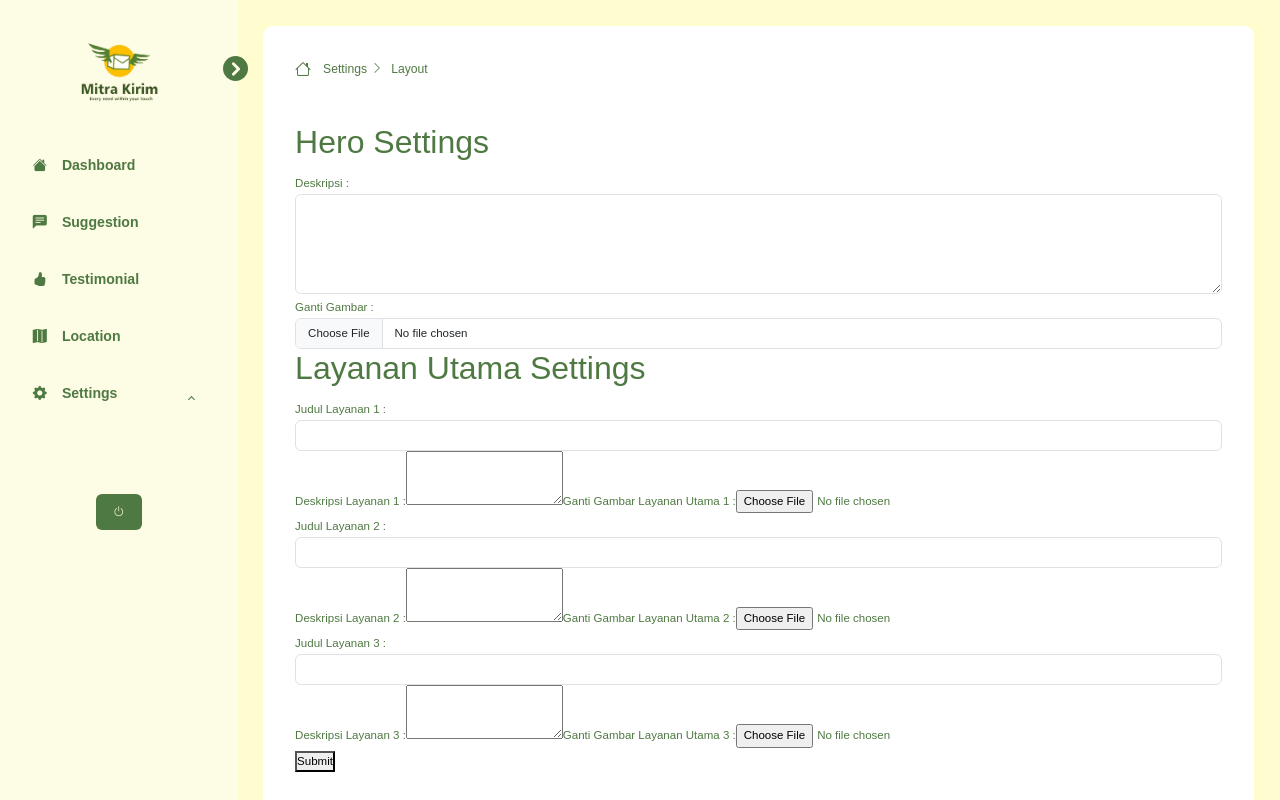
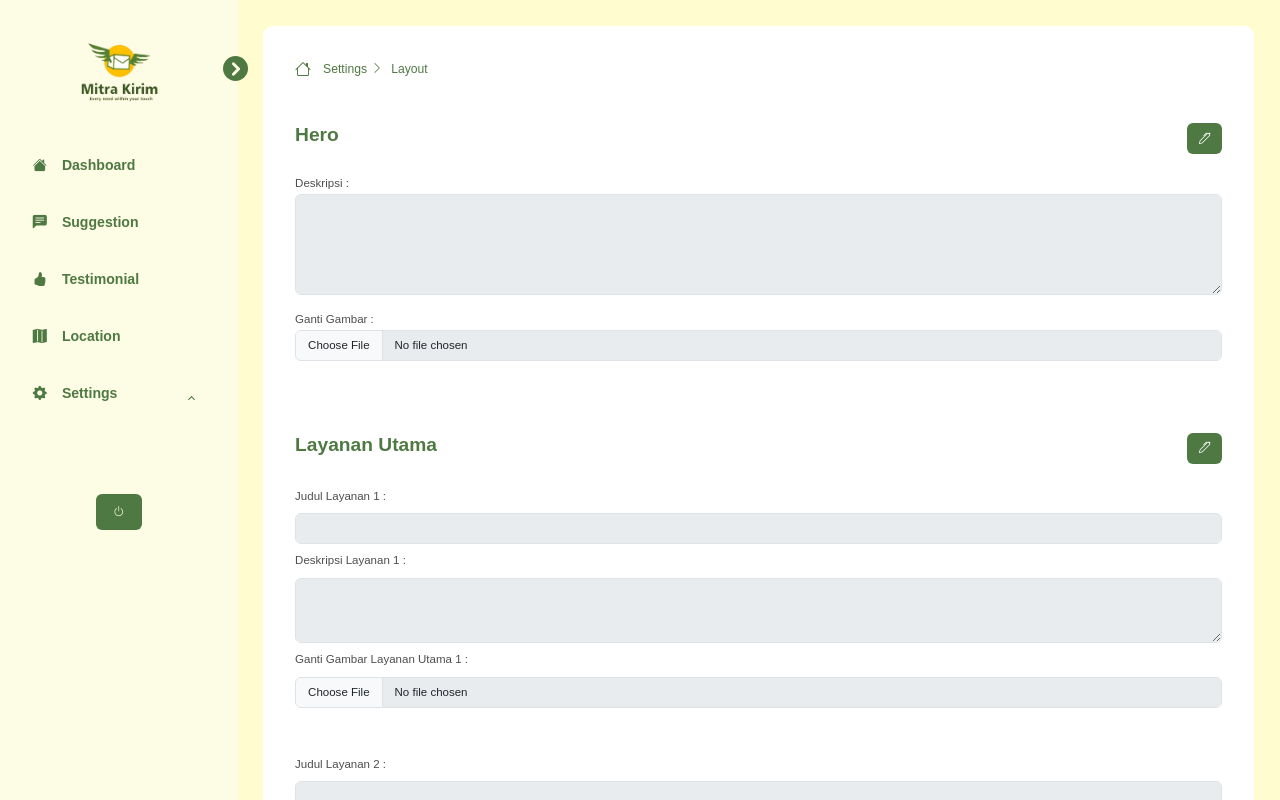
Before and after one commit to nathan-nando/mitra-kirim-fe, a Next.js app: page /admin/settings/layout in a window 1280 px wide. Built offline with nearby package versions, Linux system fonts and the light colour scheme.

Commit message:
update layout

```diff
--- a/src/app/admin/settings/general/action.ts
+++ b/src/app/admin/settings/general/action.ts
@@ -6,6 +6,7 @@ import {httpRequest} from "@/utils/httpRequest";
 
 export async function GetByTypeAPI(types: string[]) {
     try {
+        console.log("CALL")
         const response = await httpRequest(apiConfiguration + "/type", {
             method: "POST",
             headers: {"Content-Type": "application/json"},
@@ -16,6 +17,7 @@ export async function GetByTypeAPI(types: string[]) {
             const errMessage = await response?.json()
             throw new Error(errMessage.message || "Action: Failed Request")
         }
+        console.log(response, "DATA")
         return response
     } catch (error) {
         throw error
--- a/src/app/admin/settings/layout/page.tsx
+++ b/src/app/admin/settings/layout/page.tsx
@@ -1,22 +1,27 @@
 "use client";
 
-import { useState } from "react";
-import { Breadcrumb } from "@/components/ui/breadcrumb/breadcrumb";
+import {useState} from "react";
+import {Breadcrumb} from "@/components/ui/breadcrumb/breadcrumb";
+import {IConfiguration} from "@/app/admin/settings/model";
+import ButtonIcon from "@/components/ui/button/ButtonIcon";
 
 export default function LayoutAdm() {
-    const [heroDescription, setHeroDescription] = useState("");
+    const [dataList, setDataList] = useState<IConfiguration[]>([])
+    const [loading, setLoading] = useState(false)
+    const [selectedLogo, setSelectedLogo] = useState<string>("")
+
+    const [isEditingHero, setEditingHero] = useState<boolean>(false)
+    const [isEditingService, setIsEditingService] = useState<boolean>(false)
+
+
     const [heroImage, setHeroImage] = useState(null);
     const [heroImageUrl, setHeroImageUrl] = useState("");
 
     const [serviceImages, setServiceImages] = useState([
-        { title: "", description: "", image: null, imageUrl: "" },
-        { title: "", description: "", image: null, imageUrl: "" },
-        { title: "", description: "", image: null, imageUrl: "" }
+        {title: "", description: "", image: null, imageUrl: ""},
+        {title: "", description: "", image: null, imageUrl: ""},
+        {title: "", description: "", image: null, imageUrl: ""}
     ]);
-
-    const handleHeroDescriptionChange = (e) => {
-        setHeroDescription(e.target.value);
-    };
 
     const handleHeroImageChange = (e) => {
         setHeroImage(e.target.files[0]);
@@ -36,75 +41,117 @@ export default function LayoutAdm() {
         setServiceImages(newServices);
     };
 
-    const handleSubmit = (e) => {
-        e.preventDefault();
-        // Logika untuk mengirim data ke server atau memproses data
-        console.log({
-            heroDescription,
-            heroImage,
-            services: serviceImages
-        });
-    };
+    const onSubmitHero = () => {
+
+    }
+
+    const onSubmitService = () => {
+
+    }
 
     return (
         <>
-            <Breadcrumb items={["Settings", "Layout"]} />
-            <div className="form-container">
-                <form>
-                    <h2>Hero Settings</h2>
-                    <div className="formGroup">
-                        <label className="label">Deskripsi :</label>
+            <Breadcrumb items={["Settings", "Layout"]}/>
+            <div className="d-flex flex-column gap-4">
+                <div>
+                    <div className="d-flex flex-row justify-content-between">
+                        <h5 className={"fw-bold text-foreground"}>Hero</h5>
+                        <div className={"d-flex flex-row gap-3"}>
+                            {isEditingHero &&
+                                <ButtonIcon severity={"danger"} icon={"bi-x"} cb={() => {
+                                    setEditingHero(false)
+                                    // autoFillForm()
+                                }}/>}
+                            {isEditingHero && < ButtonIcon severity={"primary"} icon={"bi-check"} cb={() => {
+                                setEditingHero(!isEditingHero)
+                                onSubmitHero()
+                            }}/>}
+
+                            {!isEditingHero && < ButtonIcon severity={"primary"} icon={"bi-pen"} cb={() => {
+                                setEditingHero(!isEditingHero)
+                            }}/>}
+                        </div>
+                    </div>
+                    <form id={"heroForm"}>
+                        <fieldset disabled={!isEditingHero} className="mt-3">
+                            <label className="text-black-custom">Deskripsi :</label>
                             <textarea
                                 className="form-control"
+                                name={"deskripsi"}
                                 rows={5}
-                            value={heroDescription}
-                            onChange={handleHeroDescriptionChange}
-                        />
-                        <label className="label">Ganti Gambar :</label>
+                            ></textarea>
+                            <label className="text-black-custom mt-3">Ganti Gambar :</label>
                             <input
                                 type="file"
                                 accept="image/*"
+                                name={"img"}
                                 className="form-control"
                                 onChange={handleHeroImageChange}
                             />
                             {heroImageUrl && (
-                            <img src={heroImageUrl} alt="Hero Image" className="imagePreview" />
+                                <img src={heroImageUrl} alt="Hero Image" className="imagePreview"/>
                             )}
+                        </fieldset>
+                    </form>
                 </div>
 
-                    <h2>Layanan Utama Settings</h2>
+                <div>
+                    <div className="d-flex flex-row justify-content-between mt-5">
+                        <h5 className={"fw-bold text-foreground"}>Layanan Utama</h5>
+                        <div className={"d-flex flex-row gap-3"}>
+                            {isEditingService &&
+                                <ButtonIcon severity={"danger"} icon={"bi-x"} cb={() => {
+                                    setIsEditingService(false)
+                                    // autoFillForm()
+                                }}/>}
+                            {isEditingService && < ButtonIcon severity={"primary"} icon={"bi-check"} cb={() => {
+                                setIsEditingService(!isEditingService)
+                                onSubmitService()
+                            }}/>}
+
+                            {!isEditingService && < ButtonIcon severity={"primary"} icon={"bi-pen"} cb={() => {
+                                setIsEditingService(!isEditingService)
+                            }}/>}
+                        </div>
+                    </div>
+                    <form id={"servicesForm"}>
+                        <fieldset disabled={!isEditingService} className={"mt-4 d-flex flex-column gap-5 mb-5"}>
                             {serviceImages.map((service, index) => (
-                        <div key={index} className="formGroup">
-                            <label className="label">Judul Layanan {index + 1} :</label>
+                                <div key={index} className="d-flex flex-column gap-2">
+                                    <label className="text-black-custom">Judul Layanan {index + 1} :</label>
                                     <input
                                         type="text"
                                         className="form-control"
                                         value={service.title}
                                         onChange={handleServiceChange(index, "title")}
                                     />
-                            <label className="label">Deskripsi Layanan {index + 1} :</label>
+                                    <label className="text-black-custom">Deskripsi Layanan {index + 1} :</label>
                                     <textarea
-                                className="textarea"
+                                        className="form-control"
                                         rows={3}
                                         value={service.description}
                                         onChange={handleServiceChange(index, "description")}
                                     />
-                            <label className="label">Ganti Gambar Layanan Utama {index + 1} :</label>
+                                    <label className="text-black-custom">Ganti Gambar Layanan
+                                        Utama {index + 1} :</label>
                                     <input
                                         type="file"
                                         accept="image/*"
-                                className="fileInput"
+                                        className="form-control"
                                         onChange={handleServiceImageChange(index)}
                                     />
                                     {service.imageUrl && (
-                                <img src={service.imageUrl} alt={`Service Image ${index + 1}`} className="imagePreview" />
+                                        <img src={service.imageUrl}
+                                             alt={`Service Image ${index + 1}`}
+                                             className="imagePreview"/>
                                     )}
                                 </div>
                             ))}
-
-                    <button type="submit" className="submitButton">Submit</button>
+                        </fieldset>
                     </form>
                 </div>
+            </div>
         </>
-    );
+    )
+        ;
 }
--- a/src/app/admin/testimonial/page.tsx
+++ b/src/app/admin/testimonial/page.tsx
@@ -37,6 +37,7 @@ export default function TestimonialAdm() {
     const handleClose = () => setShow(false);
     const handleShow = () => setShow(true);
     const handleView = (data: ITestimonial) => {
+        console.log(data)
         setModal("v")
         setSelectedData(data)
         setSelectedImg(`testimonials/${data.img!}`)
```
Also changed, not shown: src/app/admin/location/action.ts (+20 -1 lines), src/app/admin/location/page.tsx (+67 -8 lines), src/app/admin/settings/general/page.tsx (+5 -4 lines). Lines whose indentation alone changed are shown as unchanged.
